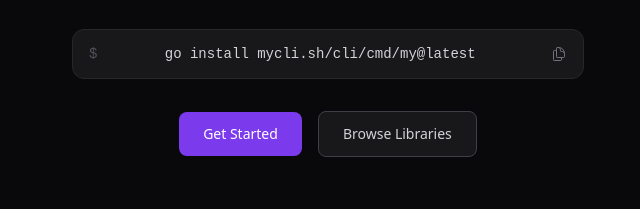
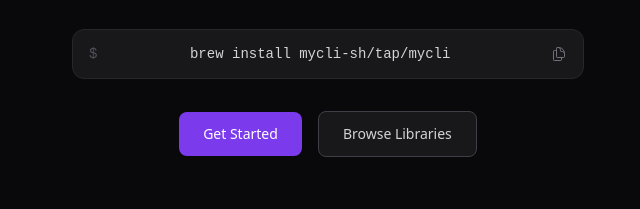
Before and after one commit to mycli-sh/mycli, an Astro site in the folder site/: page / in a window 1280 px wide. Shown: the part 441-650 px from the top of the page, 312-952 px from the left. Built offline with nearby package versions, Linux system fonts and the light colour scheme; Astro itself is replaced by a stand-in of ours.

Commit message:
fix: update installation command for mycli

```diff
--- a/site/src/components/InstallCommand.astro
+++ b/site/src/components/InstallCommand.astro
@@ -1,5 +1,5 @@
 ---
-const command = "go install mycli.sh/cli/cmd/my@latest";
+const command = "brew install mycli-sh/tap/mycli";
 ---
 
 <div class="group mx-auto mt-8 max-w-lg">
```
